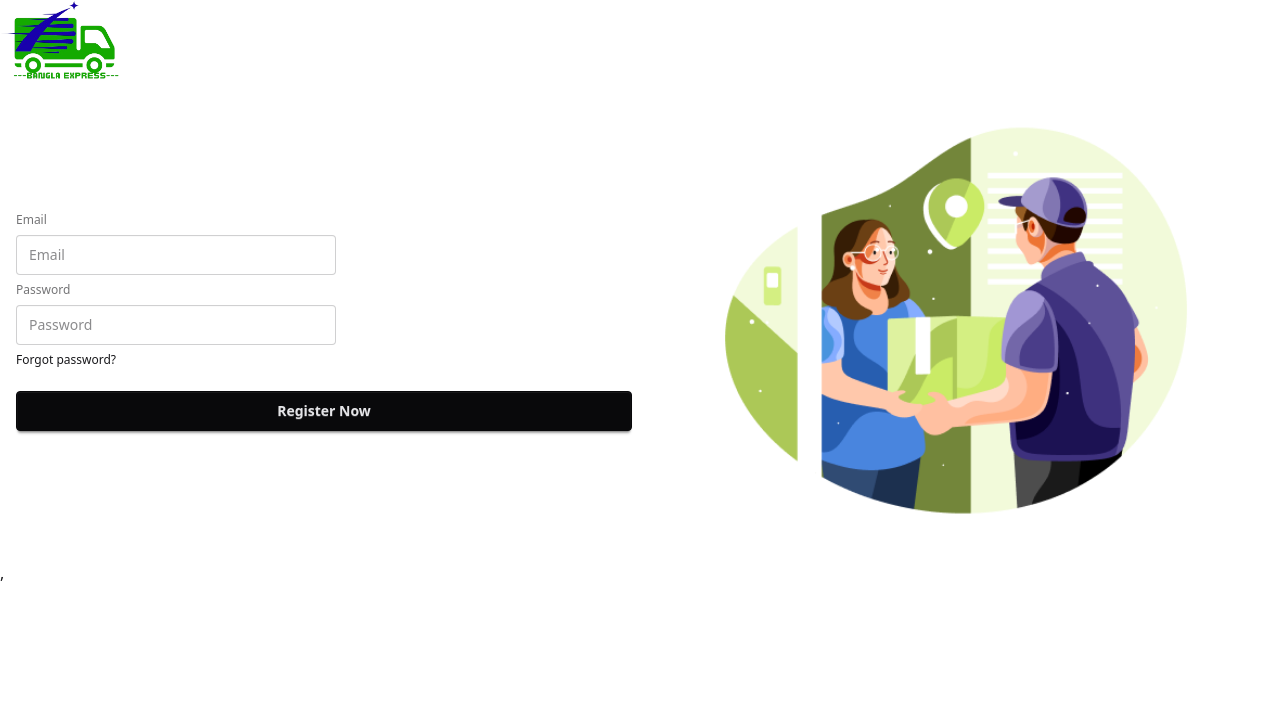
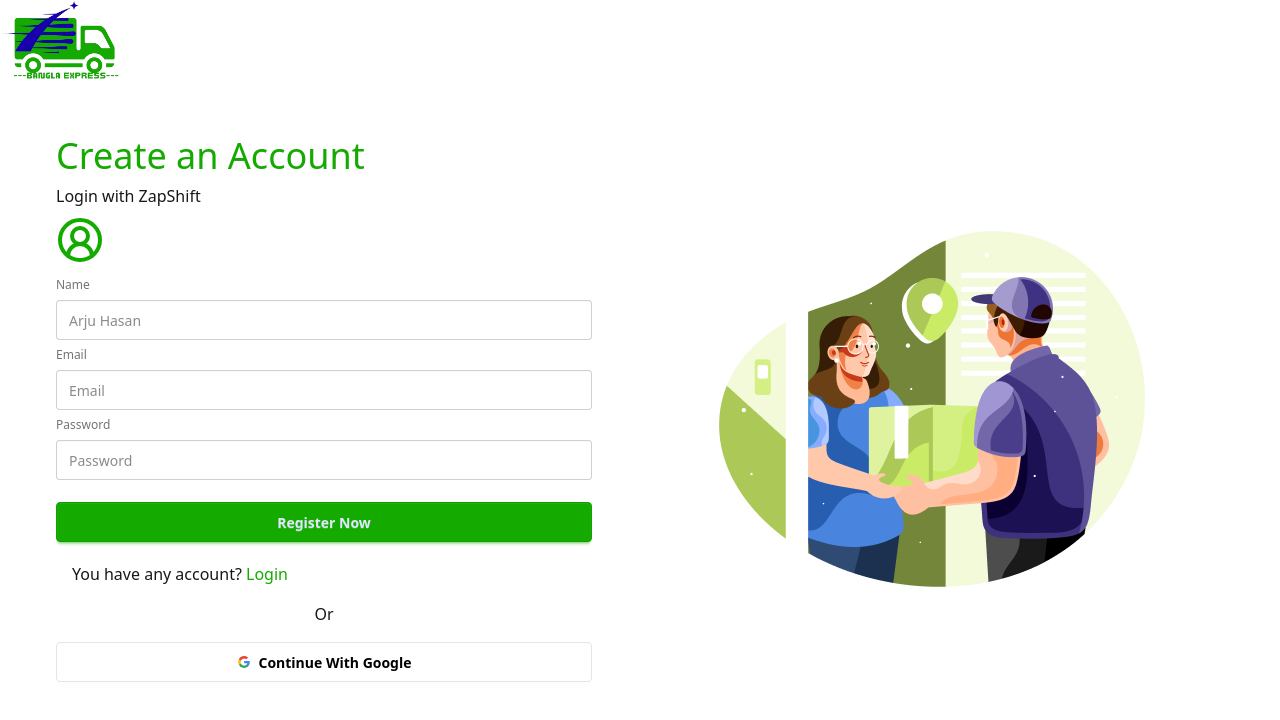
Before and after one commit to arju-Hasan/banglaExpressClient, a React (Vite) app: page /register in a window 1280 px wide. Shown: the top 720 px of the page. Built offline with nearby package versions, Linux system fonts and the light colour scheme.

Commit message:
auth provider and social login adding

```diff
--- a/src/Contexts/AuthContext/AuthProvider.jsx
+++ b/src/Contexts/AuthContext/AuthProvider.jsx
@@ -1,21 +1,40 @@
-import React from 'react';
+import React, { useState } from 'react';
 import { AuthContext } from './AuthContext';
-import { createUserWithEmailAndPassword, signInWithEmailAndPassword } from 'firebase/auth';
+import { getAuth, signInWithPopup, createUserWithEmailAndPassword, GoogleAuthProvider, signInWithEmailAndPassword } from 'firebase/auth';
+
 import { auth } from '../../Firebase/Firebase.init';
-// import { createUserWithEmailAndPassword } from 'firebase/auth/cordova';
+
+
+
+const googleProvider = new GoogleAuthProvider();
+
 
 const AuthProvider = ({children}) => {
+    const [user, setUser] = useState(null);
+    const [loding, setLoding] = useState(true)
+
+
 
     const registerUser = (email, password,) =>{
+        setLoding(true);
         return createUserWithEmailAndPassword(auth, email, password,)
     }
     const singinUser = (email, password,) =>{
+        setLoding(true);
         return signInWithEmailAndPassword (auth, email, password,)
+    }
+    const singinGoogle = () => {
+        setLoding(true);
+        return signInWithPopup (auth, googleProvider)
     }
 
     const Authinfo = {
+        loding,
+        user,
+        setUser,
         registerUser,
         singinUser,
+        singinGoogle,
 
     }
 
--- a/src/Layout/AuthLayout.jsx
+++ b/src/Layout/AuthLayout.jsx
@@ -11,11 +11,11 @@ const AuthLayout = () => {
             <div className='flex justify-start w-30 '>
                 <Logo></Logo>
             </div>
-            <div className='flex flex-wrap gap-4 justify-center items-center p-4'>
-                <div className='flex-1'>
+            <div className='grid grid-cols-1 md:grid-cols-2 gap-4 justify-center items-center p-4'>
+                <div className='col-span-1 order-2 md:order-1'>
                     <Outlet></Outlet>
                 </div>
-                <img className='flex-1' src={loginImg} alt="" />
+                <img className='col-span-1 order-1 md:order-2' src={loginImg} alt="" />
 
             </div>
             </Container>
--- /dev/null
+++ b/src/Pages/Auth/ForgotPassword.jsx
@@ -0,0 +1,46 @@
+import React from 'react';
+import { useForm } from 'react-hook-form';
+import { Link } from 'react-router';
+
+const ForgotPassword = () => {
+ const {register,   formState:{ errors },} = useForm();
+//     const { singinUser,} = UseAuth();
+//
+//     const handelLogin = (data)  => {
+//         console.log('after login data', data);
+//          singinUser(data.email, data.password)
+//         .then(result => {
+//             console.log(result.user);
+//         })
+//         .catch(error =>{
+//             console.log(error);
+//         })
+//     }
+    return (
+        <div className='p-7 md:p-10'>
+            <div className='grid gap-2 mb-2'>
+                <h2 className='text-4xl text-primary'>Forgot Password</h2>
+                <a href="" className=''>Enter your email address and we'll send you a reset link.</a>
+            </div>
+            <div>
+           <form>
+             <fieldset className="fieldset">
+                {/* email */}
+            <label className="label">Email</label>
+            <input type="email" {...register("email", {required:true})} className="input w-full" placeholder="Arju3h@gmail.com" />
+            {errors.email?.type==='required' && (
+                <p className='text-red-500'>Email name is required</p>
+            )}
+
+
+            <button className="btn btn-primary mt-4">Send</button>
+            </fieldset>
+           </form>
+           <p className='m-4'>Remember your password? <Link to="/Login"><span className='text-primary'>Login</span></Link></p>
+           </div>
+        </div>
+
+    );
+};
+
+export default ForgotPassword;
--- a/src/Pages/Auth/Login.jsx
+++ b/src/Pages/Auth/Login.jsx
@@ -1,6 +1,9 @@
 import React from 'react';
 import { useForm } from 'react-hook-form';
 import UseAuth from '../../Hooks/UseAuth';
+import { Link } from 'react-router';
+import SocialLogin from './SocialLogin/SocialLogin';
+
 
 
 const Login = () => {
@@ -19,19 +22,23 @@ const Login = () => {
         })
     }
     return (
-        <div>
+        <div className='p-7 md:p-10'>
+            <div className='grid gap-2 mb-2'>
+                <h2 className='text-4xl text-primary'>Welcome Back</h2>
+                <a href="" className=''>Login with ZapShift</a>
+            </div>
             <div>
            <form onSubmit={handleSubmit(handelLogin)}>
              <fieldset className="fieldset">
                 {/* email */}
             <label className="label">Email</label>
-            <input type="email" {...register("email", {required:true})} className="input" placeholder="Email" />
+            <input type="email" {...register("email", {required:true})} className="input w-full" placeholder="Arju3h@gmail.com" />
             {errors.email?.type==='required' && (
                 <p className='text-red-500'>Email name is required</p>
             )}
             {/* password */}
             <label className="label">Password</label>
-            <input type="password" {...register("password", {required:true, minLength: 6})} className="input" placeholder="Password" />
+            <input type="password" {...register("password", {required:true, minLength: 6})} className="input w-full" placeholder="Password" />
             {errors.password?.type==='required' && (
                 <p className='text-red-500'>Password name is required</p>
             )}
@@ -44,10 +51,12 @@ const Login = () => {
             <p className='text-red-500'>upercase,lowercase, number & spachal characters</p> )
             } */}
 
-
-            <button className="btn btn-neutral mt-4">Login</button>
+            <Link to="/Forgot" className='hover:text-primary underline'>Forget Password?</Link>
+            <button className="btn btn-primary mt-4">Login</button>
             </fieldset>
            </form>
+           <p className='m-4'>Don’t have any account? <Link to="/Register"><span className='text-primary'>Register</span></Link></p>
+          <SocialLogin />
         </div>
         </div>
     );
--- a/src/Pages/Auth/Register.jsx
+++ b/src/Pages/Auth/Register.jsx
@@ -1,6 +1,9 @@
 import React from 'react';
 import { useForm } from 'react-hook-form';
 import UseAuth from '../../Hooks/UseAuth';
+import { Link } from 'react-router';
+import { LuCircleUserRound } from 'react-icons/lu';
+import SocialLogin from './SocialLogin/SocialLogin';
 
 const Register = () => {
 
@@ -9,7 +12,7 @@ const Register = () => {
 
     const handelRegister = (data)  => {
         console.log('after register data', data);
-        registerUser(data.email, data.password)
+        registerUser(data.email, data.password, data.name)
         .then(result => {
             console.log(result.user);
         })
@@ -18,19 +21,30 @@ const Register = () => {
         })
     }
     return (
-        <div>
+        <div className='p-7 md:p-10'>
+            <div className='grid gap-2 mb-2'>
+                <h2 className='text-4xl text-primary'>Create an Account</h2>
+                <a href="" className=''>Login with ZapShift</a>
+                 <LuCircleUserRound className='text-primary text-5xl' />
+            </div>
             <div>
            <form onSubmit={handleSubmit(handelRegister)}>
              <fieldset className="fieldset">
+                   {/* name */}
+            <label className="label">Name</label>
+            <input type="email" {...register("name", {required:true})} className="input w-full" placeholder="Arju Hasan" />
+            {errors.name?.type==='required' && (
+                <p className='text-red-500'>Name is required</p>
+            )}
                 {/* email */}
             <label className="label">Email</label>
-            <input type="email" {...register("email", {required:true})} className="input" placeholder="Email" />
+            <input type="email" {...register("email", {required:true})} className="input w-full" placeholder="Email" />
             {errors.email?.type==='required' && (
                 <p className='text-red-500'>Email name is required</p>
             )}
             {/* password */}
             <label className="label">Password</label>
-            <input type="password" {...register("password", {required:true, minLength: 6})} className="input" placeholder="Password" />
+            <input type="password" {...register("password", {required:true, minLength: 6})} className="input w-full" placeholder="Password" />
             {errors.password?.type==='required' && (
                 <p className='text-red-500'>Password name is required</p>
             )}
@@ -38,15 +52,14 @@ const Register = () => {
               errors.password?.type==='minLength' && (
             <p className='text-red-500'>Password must be 6 characters or longer</p> )
             }
-             {/* {
-              errors.password?.type==='pattern' && (
-            <p className='text-red-500'>upercase,lowercase, number & spachal characters</p> )
-            } */}
 
-            <div><a className="link link-hover">Forgot password?</a></div>
-            <button className="btn btn-neutral mt-4">Register Now</button>
+
+
+            <button className="btn btn-primary mt-4">Register Now</button>
             </fieldset>
            </form>
+           <p className='m-4'>You have any account? <Link to="/Login"><span className='text-primary'>Login</span></Link></p>
+           <SocialLogin />
         </div>
         </div>
     );
--- /dev/null
+++ b/src/Pages/Auth/SocialLogin/SocialLogin.jsx
@@ -0,0 +1,35 @@
+import React from 'react';
+import UseAuth from '../../../Hooks/UseAuth';
+
+const SocialLogin = () => {
+
+    const {singinGoogle} =UseAuth();
+
+    const handelGooglesingIn = () =>{
+        singinGoogle()
+        .then(result=>{
+            console.log("After singin",  result);
+        })
+        .catch(error=>{
+            console.log(error);
+        })
+    }
+
+
+
+    return (
+        <div className='flex flex-col gap-4 mt-4'>
+
+            <h3 className='text-center'>Or</h3>
+            {/* google */}
+            <button onClick={handelGooglesingIn} className="btn text-center bg-white text-black border-[#e5e5e5]">
+                <svg aria-label="Google logo" width="16" height="16" xmlns="http://www.w3.org/2000/svg"     viewBox="0 0 512 512"><g><path d="m0 0H512V512H0" fill="#fff"></path><path  fill="#34a853" d="M153 292c30 82 118 95 171 60h62v48A192 192 0 0190 341"></path><path   fill="#4285f4" d="m386 400a140 175 0 0053-179H260v74h102q-7 37-38 57"></path><path  fill="#fbbc02" d="m90 341a208 200 0 010-171l63 49q-12 37 0 73"></path><path     fill="#ea4335" d="m153 219c22-69 116-109 179-50l55-54c-78-75-230-72-297 55"></path>
+                    </g>
+                </svg>
+             Continue With Google
+            </button>
+            </div>
+    );
+};
+
+export default SocialLogin;
--- a/src/Router/Router.jsx
+++ b/src/Router/Router.jsx
@@ -8,6 +8,7 @@ import Error404 from "../Pages/Error404/Error404";
 import AuthLayout from "../Layout/AuthLayout";
 import Login from "../Pages/Auth/Login";
 import Register from "../Pages/Auth/Register";
+import ForgotPassword from "../Pages/Auth/ForgotPassword";
 
 export const router = createBrowserRouter([
   {
@@ -45,6 +46,10 @@ export const router = createBrowserRouter([
       {
         path: "register",
         Component: Register,
+      },
+      {
+        path: "Forgot",
+        Component: ForgotPassword,
       }
     ]
   },
```
